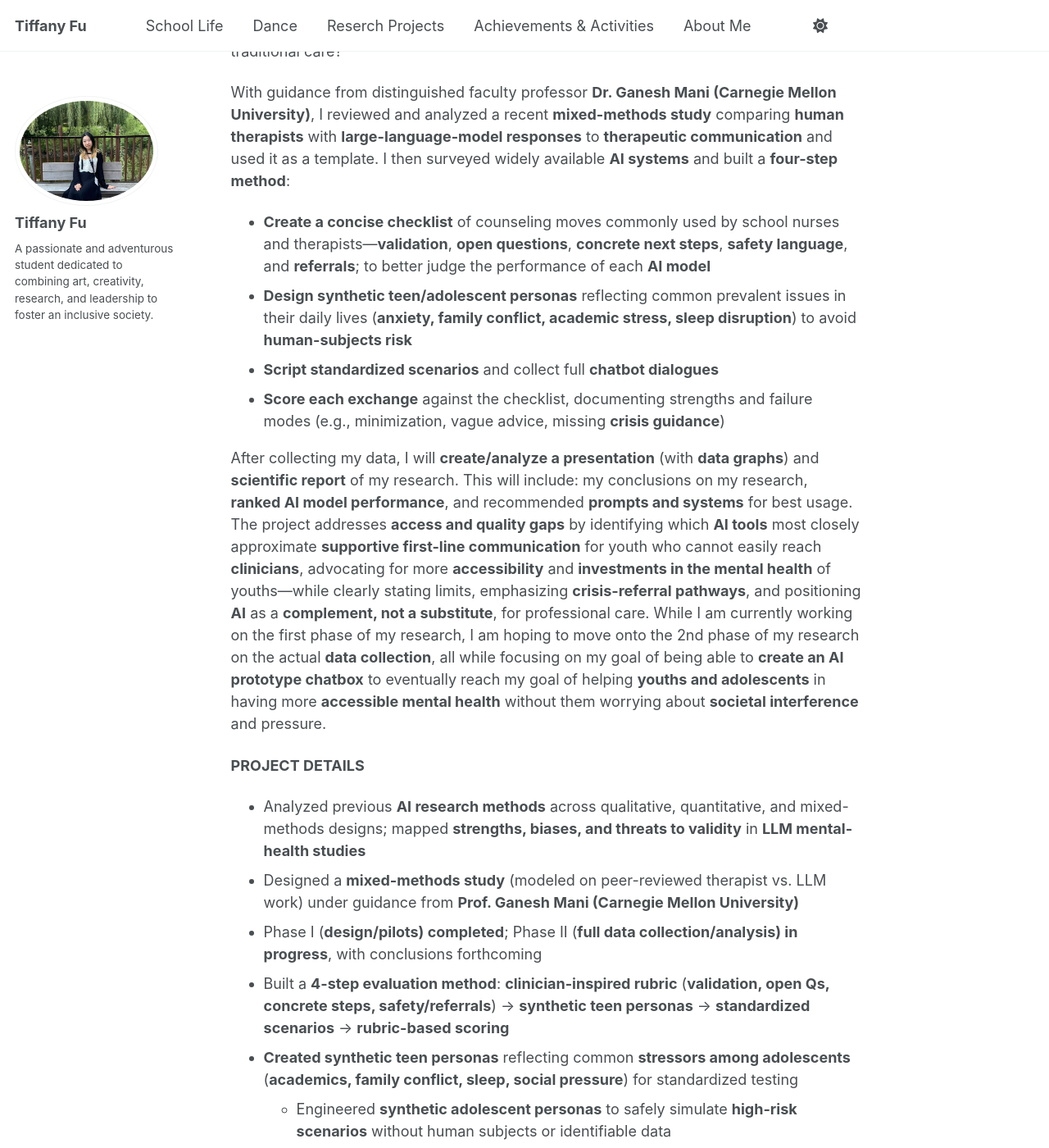
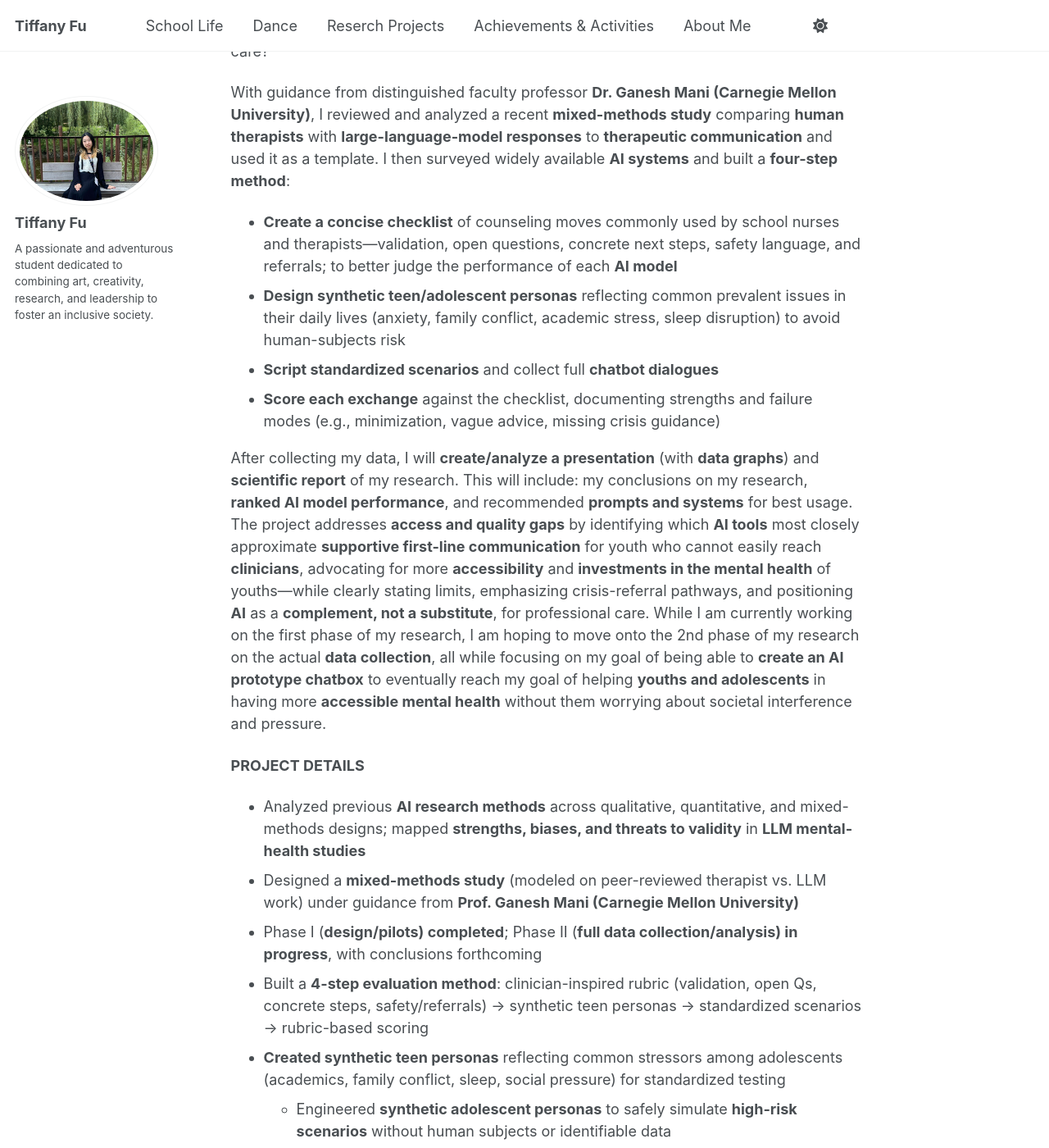
Before and after one commit to TiffanyJTFu/TiffanyTestWeb, a Jekyll site: the page built from _teaching/04-MentalHealthAIChatbotProject.md, in a window 1280 px wide and 1400 px high, scrolled down 713 px. Shown: the whole window at 82% size. Built offline with Jekyll 4.4.1, drawn with Linux system fonts in a browser that asks for light colours; a script that is not in the unit is left out; some of the changed text lies outside the part shown.

```diff
--- a/_teaching/04-MentalHealthAIChatbotProject.md
+++ b/_teaching/04-MentalHealthAIChatbotProject.md
@@ -9,26 +9,26 @@ permalink: /teaching/MentalHealthAIChatbotProject
 <br>**Research Mentor**: <i>**Prof. Ganesh Mani** (**Carnegie Mellon University**)</i>
 
 **PROJECT BACKGROUND**
-<br>In such a challenging society where **mental health** related issues are at an all-time high, I watched how **stress** can turn from a feeling into a lifestyle. Among **adolescents**, **anxiety burnout** is so common or rather inevitable—yet access to real **mental-health care** was hard. Whether it’s **cost**, **stigma**, **lack of accessibility** or other social factors, I firmly believe that **mental health should be accessible** for everyone. Ever since the rise of **AI chatbots** and the use of **AI** in general and how powerful it can be at imitating humans, I began with a focused question: Can accessible **AI chatbots** credibly support the **mental health** and **strain** for teens who face **cultural stigma**, **social barriers**, or **financial limits** to traditional care?
+<br>In such a challenging society where **mental health** related issues are at an all-time high, I watched how **stress** can turn from a feeling into a lifestyle. Among **adolescents**, **anxiety burnout** is so common or rather inevitable—yet access to real **mental-health care** was hard. Whether it’s cost, stigma, lack of accessibility or other social factors, I firmly believe that **mental health should be accessible** for everyone. Ever since the rise of **AI chatbots** and the use of **AI** in general and how powerful it can be at imitating humans, I began with a focused question: Can accessible **AI chatbots** credibly support the **mental health** and **strain** for teens who face **cultural stigma**, **social barriers**, or **financial limits** to traditional care?
 
 With guidance from distinguished faculty professor **Dr. Ganesh Mani (Carnegie Mellon University)**, I reviewed and analyzed a recent **mixed-methods study** comparing **human therapists** with **large-language-model responses** to **therapeutic communication** and used it as a template. I then surveyed widely available **AI systems** and built a **four-step method**:
 
-* **Create a concise checklist** of counseling moves commonly used by school nurses and therapists—**validation**, **open questions**, **concrete next steps**, **safety language**, and **referrals**; to better judge the performance of each **AI model**
-* **Design synthetic teen/adolescent personas** reflecting common prevalent issues in their daily lives (**anxiety, family conflict, academic stress, sleep disruption**) to avoid **human-subjects risk**
+* **Create a concise checklist** of counseling moves commonly used by school nurses and therapists—validation, open questions, concrete next steps, safety language, and referrals; to better judge the performance of each **AI model**
+* **Design synthetic teen/adolescent personas** reflecting common prevalent issues in their daily lives (anxiety, family conflict, academic stress, sleep disruption) to avoid human-subjects risk
 * **Script standardized scenarios** and collect full **chatbot dialogues**
-* **Score each exchange** against the checklist, documenting strengths and failure modes (e.g., minimization, vague advice, missing **crisis guidance**)
+* **Score each exchange** against the checklist, documenting strengths and failure modes (e.g., minimization, vague advice, missing crisis guidance)
 
-After collecting my data, I will **create/analyze a presentation** (with **data graphs**) and **scientific report** of my research. This will include: my conclusions on my research, **ranked AI model performance**, and recommended **prompts and systems** for best usage. The project addresses **access and quality gaps** by identifying which **AI tools** most closely approximate **supportive first-line communication** for youth who cannot easily reach **clinicians**, advocating for more **accessibility** and **investments in the mental health** of youths—while clearly stating limits, emphasizing **crisis-referral pathways**, and positioning **AI** as a **complement, not a substitute**, for professional care. While I am currently working on the first phase of my research, I am hoping to move onto the 2nd phase of my research on the actual **data collection**, all while focusing on my goal of being able to **create an AI prototype chatbox** to eventually reach my goal of helping **youths and adolescents** in having more **accessible mental health** without them worrying about **societal interference** and pressure.
+After collecting my data, I will **create/analyze a presentation** (with **data graphs**) and **scientific report** of my research. This will include: my conclusions on my research, **ranked AI model performance**, and recommended **prompts and systems** for best usage. The project addresses **access and quality gaps** by identifying which **AI tools** most closely approximate **supportive first-line communication** for youth who cannot easily reach **clinicians**, advocating for more **accessibility** and **investments in the mental health** of youths—while clearly stating limits, emphasizing crisis-referral pathways, and positioning **AI** as a **complement, not a substitute**, for professional care. While I am currently working on the first phase of my research, I am hoping to move onto the 2nd phase of my research on the actual **data collection**, all while focusing on my goal of being able to **create an AI prototype chatbox** to eventually reach my goal of helping **youths and adolescents** in having more **accessible mental health** without them worrying about societal interference and pressure.
 
 **PROJECT DETAILS**
 * Analyzed previous **AI research methods** across qualitative, quantitative, and mixed-methods designs; mapped **strengths, biases, and threats to validity** in **LLM mental-health studies**
 * Designed a **mixed-methods study** (modeled on peer-reviewed therapist vs. LLM work) under guidance from **Prof. Ganesh Mani (Carnegie Mellon University)**
 * Phase I (**design/pilots) completed**; Phase II (**full data collection/analysis) in progress**, with conclusions forthcoming
-* Built a **4-step evaluation method**: **clinician-inspired rubric** (**validation, open Qs, concrete steps, safety/referrals**) → **synthetic teen personas** → **standardized scenarios** → **rubric-based scoring**
-* **Created synthetic teen personas** reflecting common **stressors among adolescents** (**academics, family conflict, sleep, social pressure**) for standardized testing
+* Built a **4-step evaluation method**: clinician-inspired rubric (validation, open Qs, concrete steps, safety/referrals) → synthetic teen personas → standardized scenarios → rubric-based scoring
+* **Created synthetic teen personas** reflecting common stressors among adolescents (academics, family conflict, sleep, social pressure) for standardized testing
   * Engineered **synthetic adolescent personas** to safely simulate **high-risk scenarios** without human subjects or identifiable data
   * Designed **IRB-eligible, non-human-subjects personas** enabling **low-risk evaluation** of **AI support tools**
-  * Built structured **synthetic user profiles** with scripted backstories and goals to control for **variability in chatbot trials**
-* Currently testing multiple **AI systems**; will synthesize **strengths/weaknesses** into a prioritized **remediation roadmap**
+  * Built structured **synthetic user profiles** with scripted backstories and goals to control for variability in chatbot trials
+* Currently testing multiple **AI systems**; will synthesize strengths/weaknesses into a prioritized **remediation roadmap**
 * Will **create + deliver scientific report of results + presentation** (with graphs): a **ranked model leaderboard**, **prompt best-practices playbook**, clear **data visualizations**, and **deployment guidelines** with embedded **crisis-escalation pathways**
-* Engineering a **crisis-aware, prototype, AI-powered chatbot** to (**augment, not replace**) **clinical care mental health**, which will utilize **safety guardrails** from study results
+* Engineering a **crisis-aware, prototype, AI-powered chatbot** to (augment, not replace) clinical care mental health, which will utilize **safety guardrails** from study results
```
